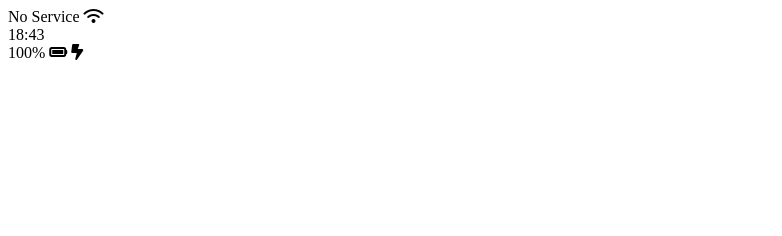
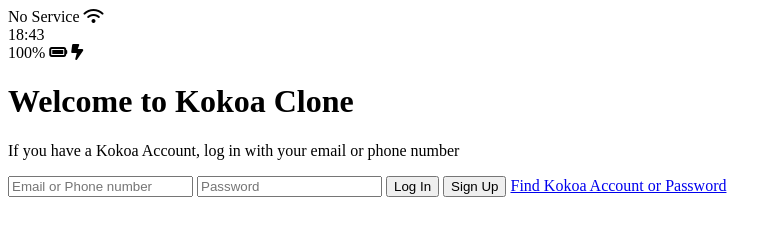
Before and after one commit to LeeJSYS/kokoa-clone-2023, a plain HTML site: page index.html in a window 1280 px wide. Shown: the whole page, without its empty margins (0-782 px from the left). Drawn offline with Linux system fonts and the light colour scheme.

Commit message:
login-page update

```diff
--- a/index.html
+++ b/index.html
@@ -4,7 +4,7 @@
     <meta charset="UTF-8" />
     <meta http-equiv="X-UA-Compatible" content="IE=edge" />
     <meta name="viewport" content="width= , initial-scale=1.0" />
-    <title>Welcome to Kokoa Talk</title>
+    <title>Welcome to Kokoa Clone</title>
   </head>
   <body>
     <div class="status-bar">
@@ -24,6 +24,19 @@
         <i class="fa-solid fa-bolt-lightning"></i>
       </div>
     </div>
+    <header class="welcome-header">
+      <h1 class="welcome-header__title">Welcome to Kokoa Clone</h1>
+      <p class="welcome-header__text">
+        If you have a Kokoa Account, log in with your email or phone number
+      </p>
+    </header>
+    <form id="login-form">
+      <input type="text" placeholder="Email or Phone number" />
+      <input type="password" placeholder="Password" />
+      <input type="submit" value="Log In" />
+      <input type="submit" value="Sign Up" />
+      <a href="#">Find Kokoa Account or Password</a>
+    </form>
     <script
       src="https://kit.fontawesome.com/8279708d8a.js"
       crossorigin="anonymous"
```
